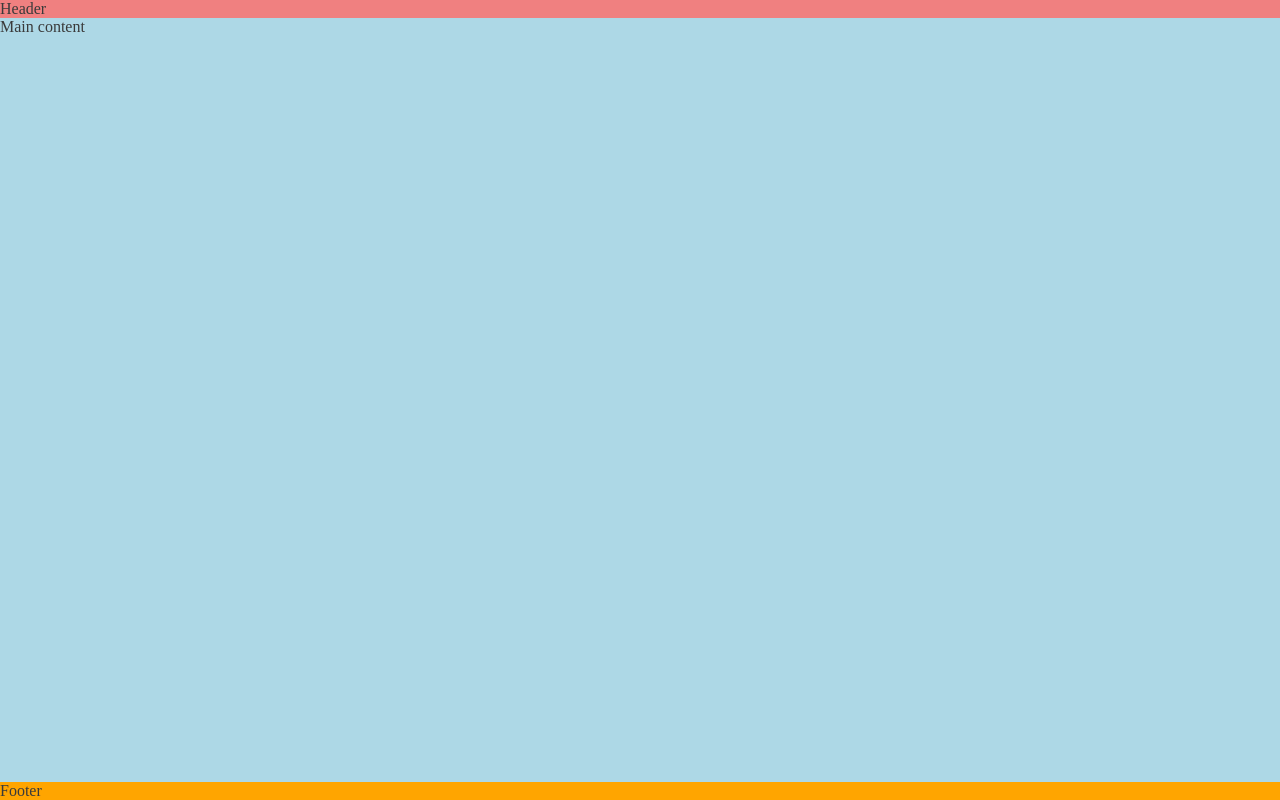
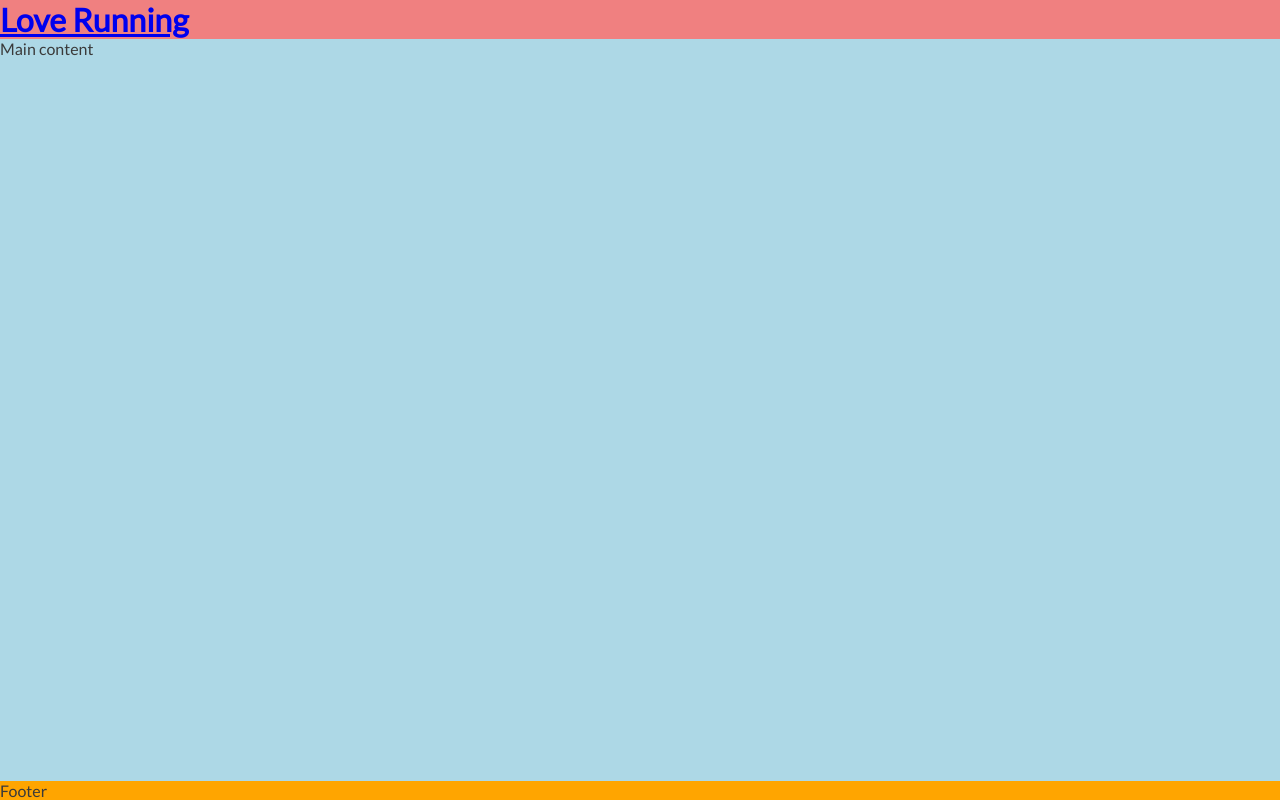
Before and after one commit to llpw-build/love-running, a plain HTML site: page index.html in a window 1280 px wide. Drawn offline with Linux system fonts and the light colour scheme.

Commit message:
Add logo to header and apply Oswald font

```diff
--- a/assets/css/style.css
+++ b/assets/css/style.css
@@ -1,3 +1,6 @@
+/* Google fonts import */
+@import url('https://fonts.googleapis.com/css2?family=Lato:wght@300;400&family=Oswald:wght@300&display=swap');
+
 /* Asterix wildcard selector to override default styles added by the browser */
 * {
     padding: 0;
@@ -13,6 +16,7 @@ body {
     flex-direction: column;
     /* generic project styles */
     color: #3a3a3a;
+    font-family: 'Lato', sans-serif;
 }
 
 /* header */
--- a/index.html
+++ b/index.html
@@ -17,7 +17,11 @@
 </head>
 <body>
     <!-- Header -->
-    <header>Header</header>
+    <header>
+      <a href="index.html">
+        <h1 id="logo">Love Running</h1>
+      </a>
+    </header>
     <!-- Main Content -->
     <main>Main content</main>
     <!-- Footer -->
```
